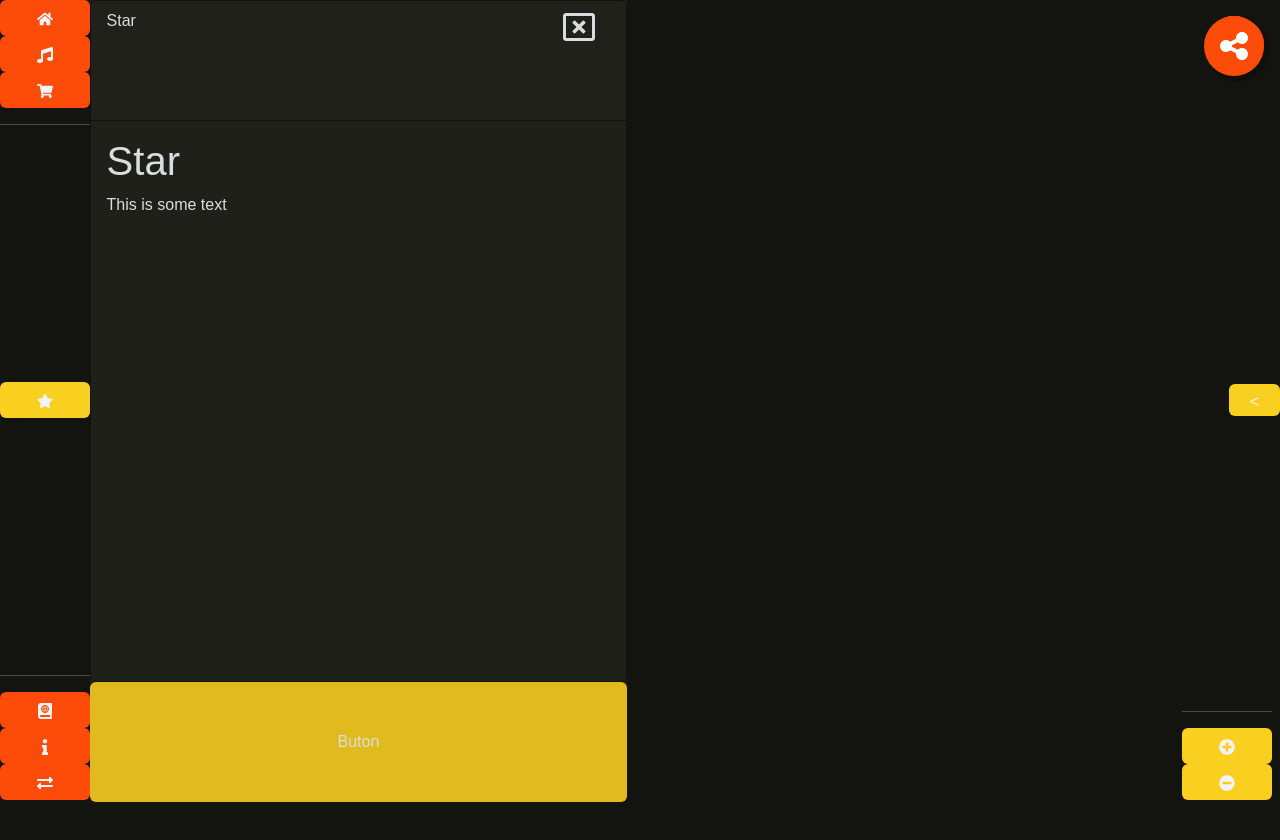
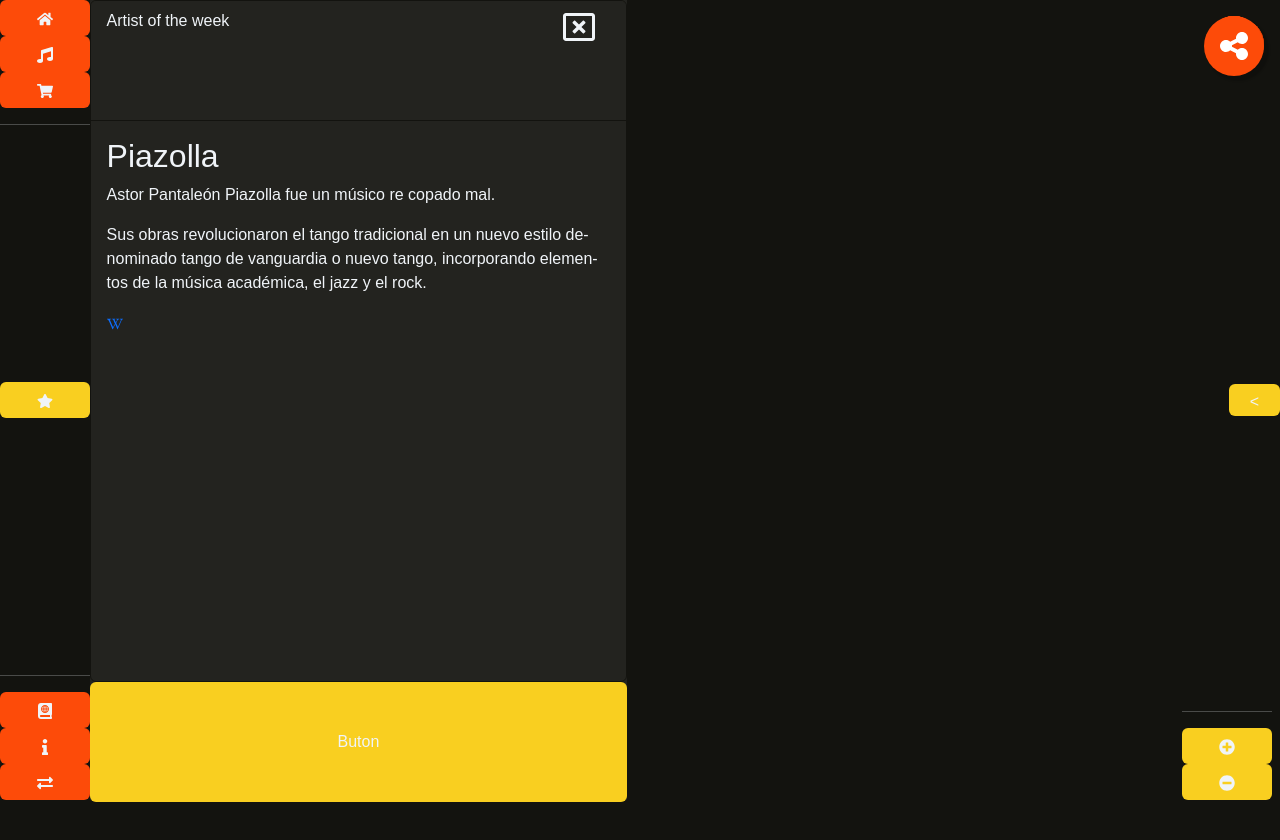
Before and after one commit to maramau/radiotango, a React (Create React App) app: page / in a window 1280 px wide. Both pictures are taken after a click on the button 44 px from the left and 400 px from the top of the page. Shown: the top 840 px of the page. Built offline with nearby package versions, Linux system fonts and the light colour scheme.

Commit message:
Panels: Updated opacity. PanelRight: Fixed glitch which caused PanelButton to not be updated properly

```diff
--- a/src/App.css
+++ b/src/App.css
@@ -7,7 +7,7 @@ html,body {
   --antiflash-white: #F0F4F8ff;
   --antiflash-white-soft: #F0F4F8DD;
   --night: #13130Fff;
-  --night-soft: #23231FDD;
+  --night-soft: #23231FFF;
 
   --color-background: var(--night);
   --color-background-soft: var(--night-soft);
--- a/src/components/panel-left/styles.css
+++ b/src/components/panel-left/styles.css
@@ -5,7 +5,7 @@
     background-color: var(--color-background-soft);
     left: 7vw;
     z-index: 50;
-    opacity: 0.9;
+    opacity: 1;
 
     --width-panel-left: 42vw;
 }
@@ -18,7 +18,7 @@
 #panel-left.open {
     animation: slideLeft2 750ms ease forwards;
     width: var(--width-panel-left);
-    opacity: 0.9;
+    opacity: 1;
 }
 #panel-left.close {
     animation: slideRight2 750ms ease forwards;
@@ -70,13 +70,13 @@
 
     to {
         width: var(--width-panel-left);
-        opacity: 0.9;
+        opacity: 1;
     }
 }
 @keyframes slideRight2 {
     from {
         width: var(--width-panel-left);
-        opacity: 0.9;
+        opacity: 1;
     }
 
     to {
--- a/src/components/panel-right/Component.jsx
+++ b/src/components/panel-right/Component.jsx
@@ -65,10 +65,11 @@ const PanelRight = (props) => {
 
   return (
     <>
-    <Button
+    {isClosedRight
+      ? <Button
           id="but-slide-panel"
           bg="primary"
-      className="m-0"
+          className="m-0 close"
           data-tooltip-id="tt-slide-panel"
           data-tooltip-content="Open"
           data-tooltip-place="left"
@@ -76,6 +77,18 @@ const PanelRight = (props) => {
         >
           &lt;
         </Button>
+      : <Button
+          id="but-slide-panel"
+          bg="primary"
+          className="m-0 open"
+          data-tooltip-id="tt-slide-panel"
+          data-tooltip-content="Close"
+          data-tooltip-place="left"
+          onClick={() => {changeIsClosedRight(true); togglePanel(); toggleButton();}}
+        >
+          &gt;
+        </Button>
+    }
     <Tooltip id="tt-slide-panel" />
 
     <div id="panel-right" className={isClosedRight? "close" : "open"}>
--- a/src/components/panel-right/styles.css
+++ b/src/components/panel-right/styles.css
@@ -25,7 +25,7 @@
     /*right: calc(7vw + 0.5em);*/
     right: 0;
     z-index: 100;
-    opacity: 0.9;
+    opacity: 1;
     box-shadow: -1.5px 0px 1px 1px var(--color-background-soft);
 }
 #panel-right {
@@ -34,7 +34,7 @@
 #panel-right.open {
     animation: slideLeft 750ms ease forwards;
     width: var(--width-panel-right);
-    opacity: 0.9;
+    opacity: 1;
     z-index: 150;
 }
 #panel-right.close {
@@ -158,13 +158,13 @@
 
     to {
         width: var(--width-panel-right);
-        opacity: 0.9;
+        opacity: 1;
     }
 }
 @keyframes slideRight {
     from {
         width: var(--width-panel-right);
-        opacity: 0.9;
+        opacity: 1;
     }
 
     to {
--- a/src/index.css
+++ b/src/index.css
@@ -4,7 +4,6 @@ body {
     'Ubuntu', 'Cantarell', 'Fira Sans', 'Droid Sans', 'Helvetica Neue',
     sans-serif;
   -webkit-font-smoothing: antialiased;
-  -moz-osx-font-smoothing: grayscale;
 }
 
 code {
--- a/src/pages/pages/mode/styles.css
+++ b/src/pages/pages/mode/styles.css
@@ -1,11 +1,3 @@
-/* Safari */
-:-webkit-full-screen {
-}
-
-/* IE11 */
-:-ms-fullscreen {
-}
-
 /* Standard syntax */
 :fullscreen {
 }
--- a/src/pages/pages/star/Component.jsx
+++ b/src/pages/pages/star/Component.jsx
@@ -1,18 +1,28 @@
+import { FaWikipediaW } from 'react-icons/fa';
+
 import './styles.css';
 
 const Component = () => {
     return (
         <>
-        <h1>Star</h1>
+        <h2>Piazolla</h2>
         <p>
-            This is some text
+            Astor Pantaleón Piazolla fue un músico re copado mal.
         </p>
+        <p>
+            Sus obras revolucionaron el tango tradicional en un nuevo estilo denominado tango de vanguardia o nuevo tango, incorporando elementos de la música académica, el jazz y el rock.
+        </p>
+        <div>
+            <a href="https://es.wikipedia.org/wiki/Astor_Piazzolla" target='_blank'>
+                <FaWikipediaW/>
+            </a>
+        </div>
         </>
     );
 };
 
 const data = {
-    title: 'Star',
+    title: 'Artist of the week',
     body: <Component/>,
 }
 
```
Lines whose indentation alone changed are shown as unchanged.
